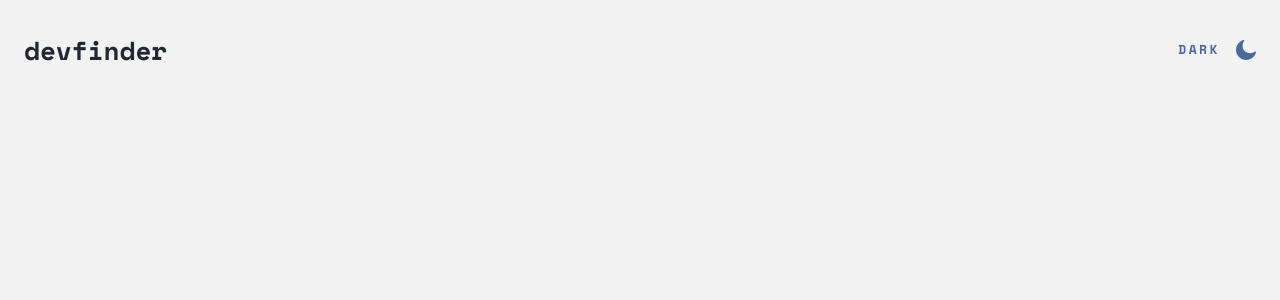
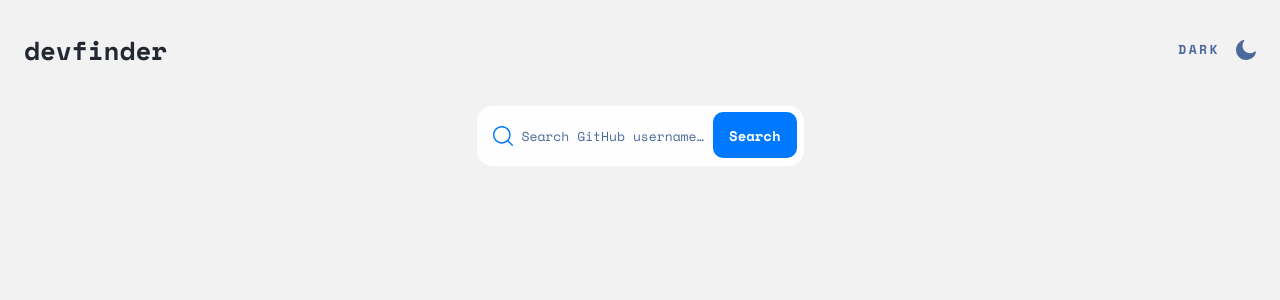
Before and after one commit to lukannozadze/github-user-search-application, a React (Create React App) app: page / in a window 1280 px wide. Shown: the top 300 px of the page. Built offline with nearby package versions, Linux system fonts and the light colour scheme.

Commit message:
finish search input component set up and styling

```diff
--- a/src/App.js
+++ b/src/App.js
@@ -1,9 +1,11 @@
 import React from "react";
 import MainHeader from "./Components/Header/MainHeader";
+import SearchInput from "./Components/Search Input/SearchInput";
 function App() {
   return (
     <React.Fragment>
       <MainHeader />
+      <SearchInput />
     </React.Fragment>
   );
 }
--- /dev/null
+++ b/src/Components/Search Input/SearchInput.jsx
@@ -0,0 +1,29 @@
+import searchIconPath from "../../assets/search-icon.svg";
+const SearchInput = () => {
+  return (
+    <form className="flex flex-col items-center pt-[36px] ">
+      <label className="relative">
+        <img
+          src={searchIconPath}
+          alt="magnifying glass"
+          className="absolute top-[20px] bg-[#FEFEFE] pl-[16px]"
+        />
+        <input
+          type="text"
+          name="search-input"
+          placeholder="Search GitHub username…"
+          className="w-[327px] h-[60px] bg-[#FEFEFE] rounded-[15px] text-[13px] leading-[25px] pl-[45px] outline-none placeholder-[#4B6A9B]"
+        />
+        <button
+          type="submit"
+          value="submit"
+          className="absolute right-[7px] top-[6.5px] bg-[#0079FF] py-[12.5px] px-[16px] rounded-[10px] text-white text-[14px] font-bold leading-[21px]"
+        >
+          Search
+        </button>
+      </label>
+    </form>
+  );
+};
+
+export default SearchInput;
```
Also changed, not shown: src/assets/search-icon.svg (added).
